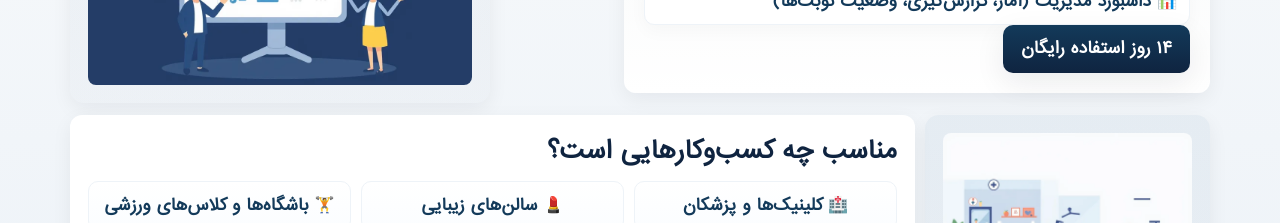
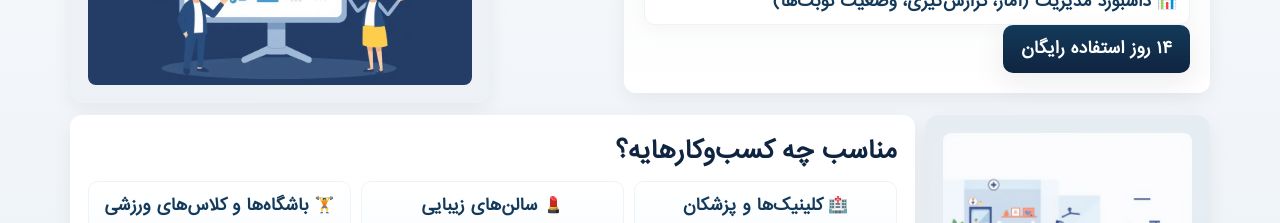
Before and after one commit to peymanfazeli/Booking_landing, a plain HTML site: page index.html in a window 1280 px wide. Shown: the part 980-1203 px from the top of the page. Drawn offline with Linux system fonts and the light colour scheme; files whose address does not match are found by name.

Commit message:
fix: fix some verbs

```diff
--- a/index.html
+++ b/index.html
@@ -92,7 +92,7 @@
             </div>
         </section>
         <section class="business-types">
-            <h2>مناسب چه کسب‌وکارهایی است؟</h2>
+            <h2>مناسب چه کسب‌وکارهایه؟</h2>
 
             <div class="business-grid">
                 <div>🏥 کلینیک‌ها و پزشکان</div>
```
